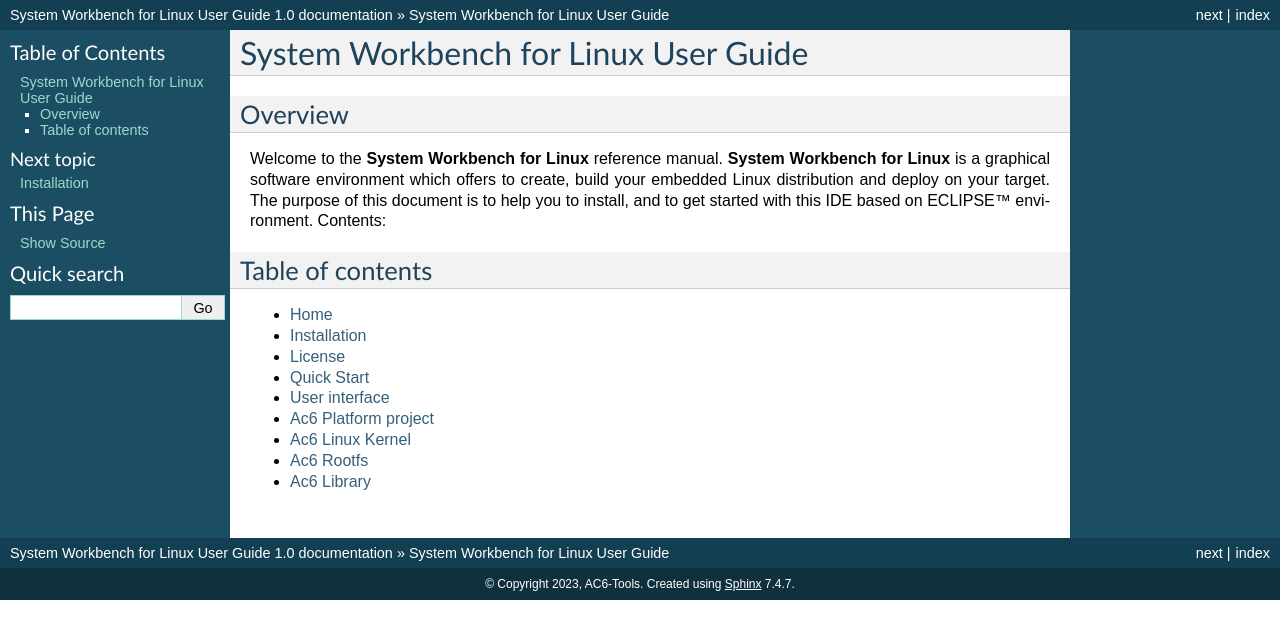
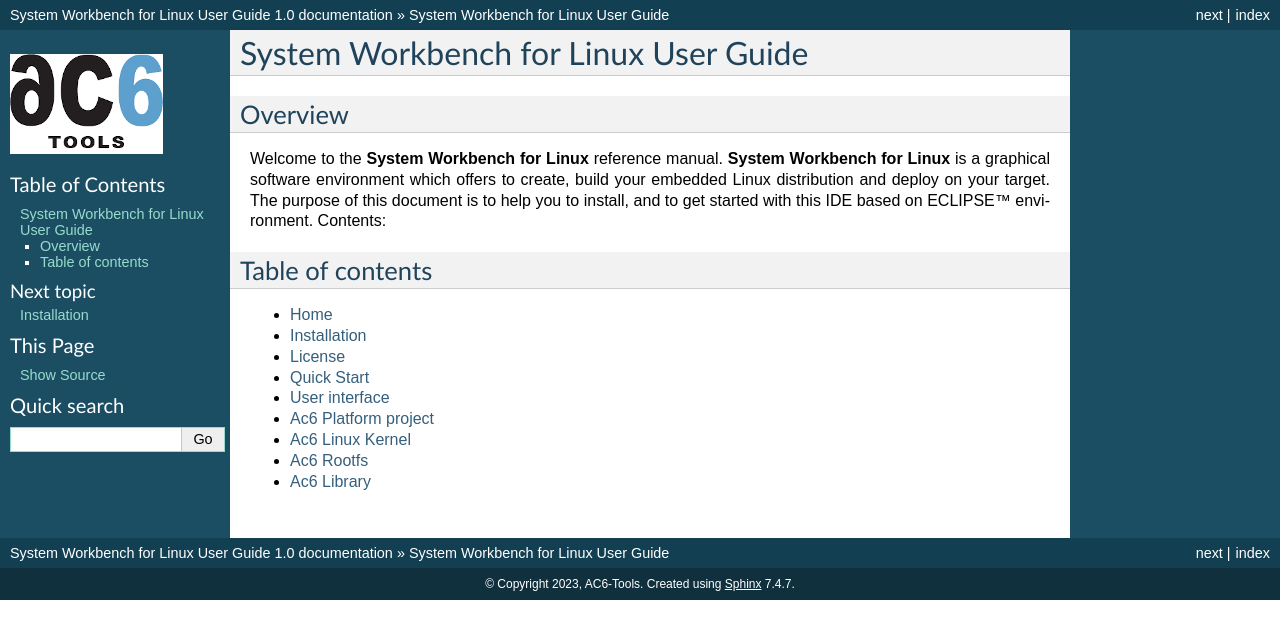
Before and after one commit to Tarek92l/testreadthedoc, a Sphinx documentation site: the page built from docs/index.rst, in a window 1280 px wide. Shown: the top 639 px of the page. Built offline with Sphinx 7.4.7, drawn with Linux system fonts in a browser that asks for light colours; pages that are not in the unit, such as notebooks, are missing from menus.

Commit message:
Update conf.py

```diff
--- a/docs/conf.py
+++ b/docs/conf.py
@@ -258,4 +258,4 @@
 #texinfo_no_detailmenu = False
 
 # The logo to display in the sidebar
-html_logo = 'resources/TrustedFirmware-Logo_standard-white.png'
+html_logo = 'images/AC6.png'
```
